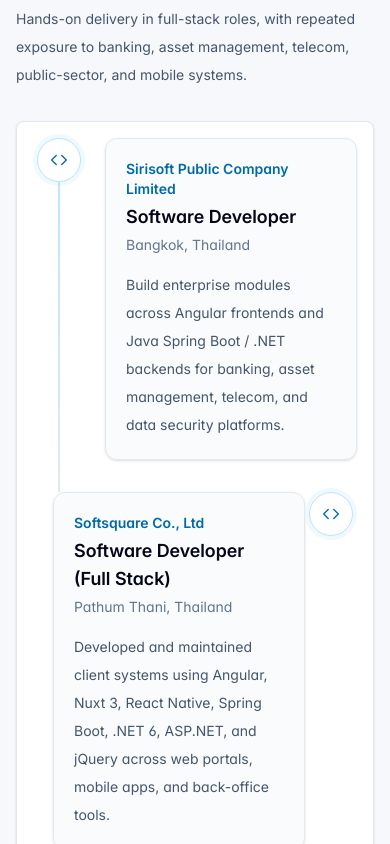
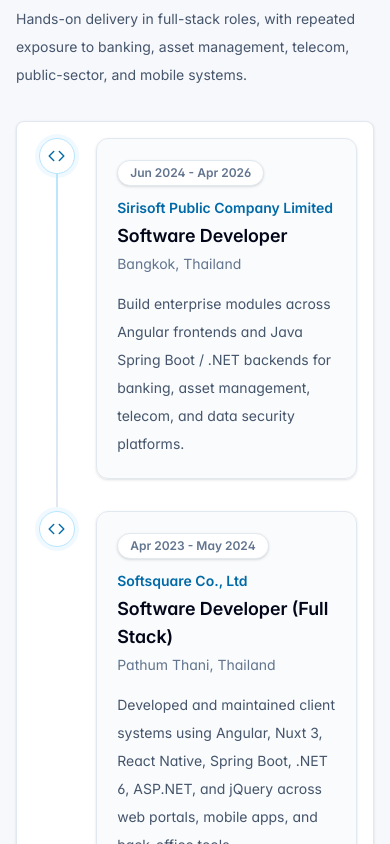
Before and after one commit to TeerapongP/portfolio-site, a Next.js app: page / in a window 390 px wide. Shown: the part 1860-2704 px from the top of the page. Built offline with nearby package versions, Linux system fonts and the light colour scheme.

Commit message:
feat: improve mobile responsiveness for experience timeline

```diff
--- a/src/app/globals.css
+++ b/src/app/globals.css
@@ -82,6 +82,16 @@
 }
 
 @media (max-width: 767px) {
+  .experience-timeline.p-timeline,
+  .experience-timeline .p-timeline-event {
+    align-items: stretch;
+  }
+
+  .experience-timeline .p-timeline-event {
+    flex-direction: row !important;
+    min-height: 0;
+  }
+
   .experience-timeline .p-timeline-event-opposite {
     display: none;
   }
@@ -89,11 +99,19 @@
   .experience-timeline .p-timeline-event-content,
   .experience-timeline .p-timeline-event:nth-child(even)
     .p-timeline-event-content {
-    padding: 0 0 2rem 1.25rem;
+    flex: 1 1 auto;
+    min-width: 0;
+    padding: 0 0 2rem 1rem;
   }
 
   .experience-timeline .p-timeline-event-separator {
-    padding-inline: 0.25rem;
+    flex: 0 0 auto;
+    order: 0;
+    padding-inline: 0.35rem;
+  }
+
+  .experience-timeline .p-timeline-event-content {
+    order: 1;
   }
 
   .experience-timeline .p-timeline-event:nth-child(even)
--- a/src/app/page.tsx
+++ b/src/app/page.tsx
@@ -97,7 +97,7 @@
 
 const experiences = [
   {
-    date: "Jun 2024 - Present",
+    date: "Jun 2024 - Apr 2026",
     title: "Software Developer",
     company: "Sirisoft Public Company Limited",
     location: "Bangkok, Thailand",
@@ -316,12 +316,15 @@
               value={experiences}
               align="alternate"
               marker={() => (
-                <span className="flex h-11 w-11 items-center justify-center rounded-full border border-sky-200 bg-white text-sky-700 shadow-sm ring-4 ring-sky-50">
+                <span className="flex h-9 w-9 items-center justify-center rounded-full border border-sky-200 bg-white text-sm text-sky-700 shadow-sm ring-4 ring-sky-50 sm:h-11 sm:w-11 sm:text-base">
                   <i className="pi pi-code" />
                 </span>
               )}
               content={(item) => (
                 <article className="rounded-xl border border-slate-200 bg-slate-50/80 p-5 text-left shadow-sm transition hover:border-sky-200 hover:bg-white hover:shadow-md sm:p-6">
+                  <span className="mb-3 inline-flex rounded-full border border-slate-200 bg-white px-3 py-1 text-xs font-semibold text-slate-500 shadow-sm md:hidden">
+                    {item.date}
+                  </span>
                   <p className="text-sm font-semibold text-sky-700">
                     {item.company}
                   </p>
```
